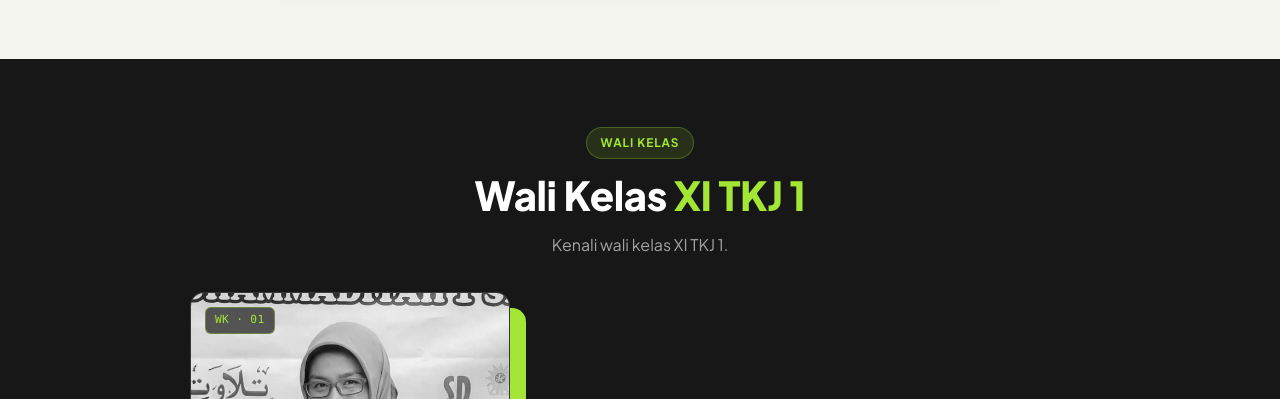
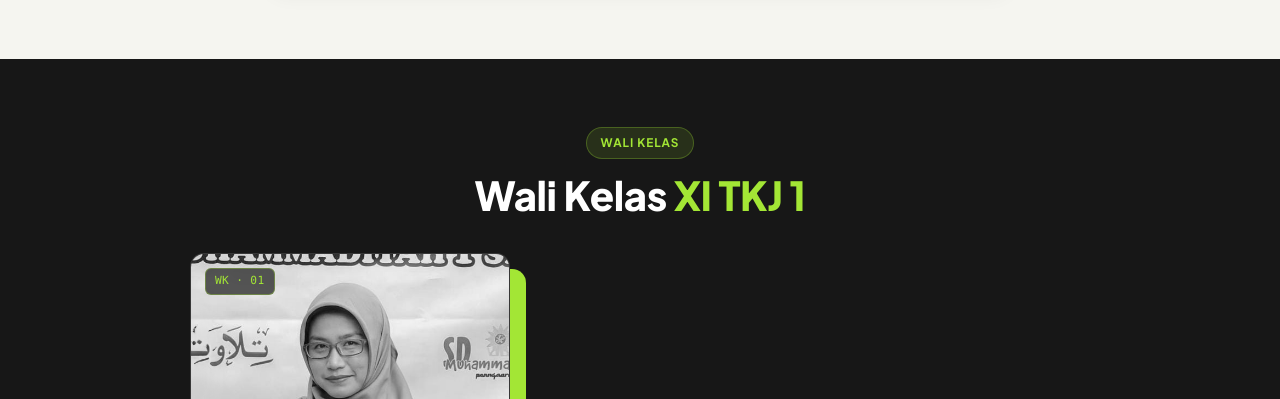
Before and after one commit to azriel-ae/web-XI-TKJ1, a website: page index.html in a window 1280 px wide. Shown: the part 1240-1639 px from the top of the page. Drawn offline with nearby package versions, Linux system fonts and the light colour scheme; no server answers; a script that the page names is missing.

Commit message:
Remove subtitle from Wali Kelas section
Removed subtitle from Wali Kelas section in index.html.

```diff
--- a/index.html
+++ b/index.html
@@ -304,7 +304,7 @@
 
     <section class="section section-dark">
       <div class="container">
-        <div class="section-head reveal"><span class="section-tag">Wali Kelas</span><h2 class="section-title">Wali Kelas <span class="text-primary-custom">XI TKJ 1</span></h2><p class="section-subtitle">Kenali wali kelas XI TKJ 1.</p></div>
+        <div class="section-head reveal"><span class="section-tag">Wali Kelas</span><h2 class="section-title">Wali Kelas <span class="text-primary-custom">XI TKJ 1</span></h2></div>
         <div id="walikelasWrap" class="walikelas-wrap reveal">
           <div class="walikelas-feature walikelas-skeleton" role="status" aria-label="Memuat data...">
             <div class="walikelas-photo-col"><div class="walikelas-photo-frame skeleton-block"></div></div>
```
